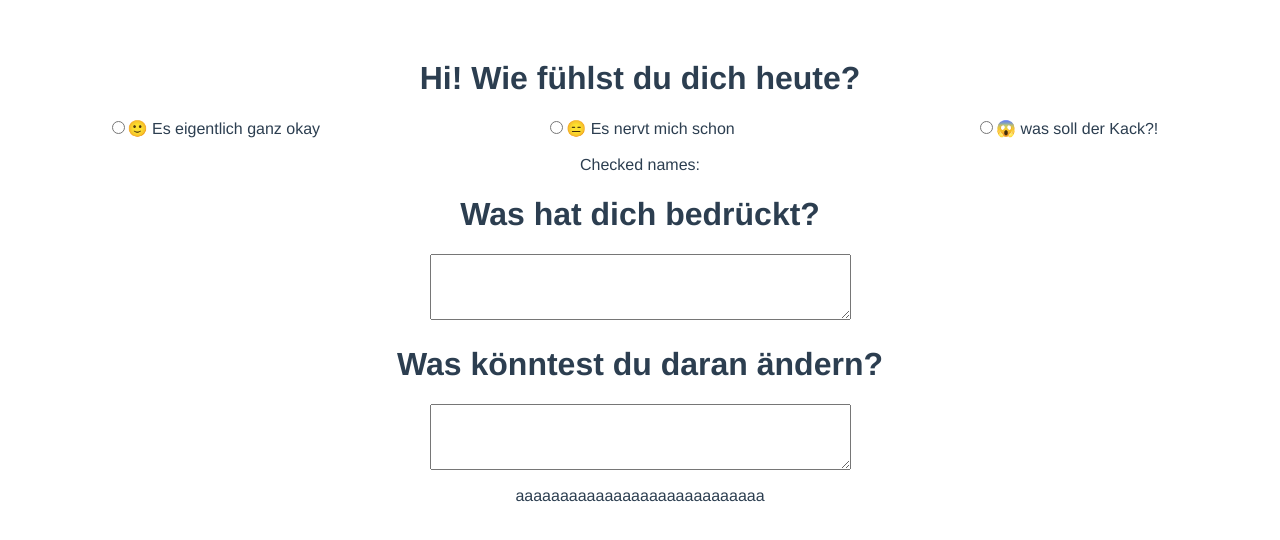
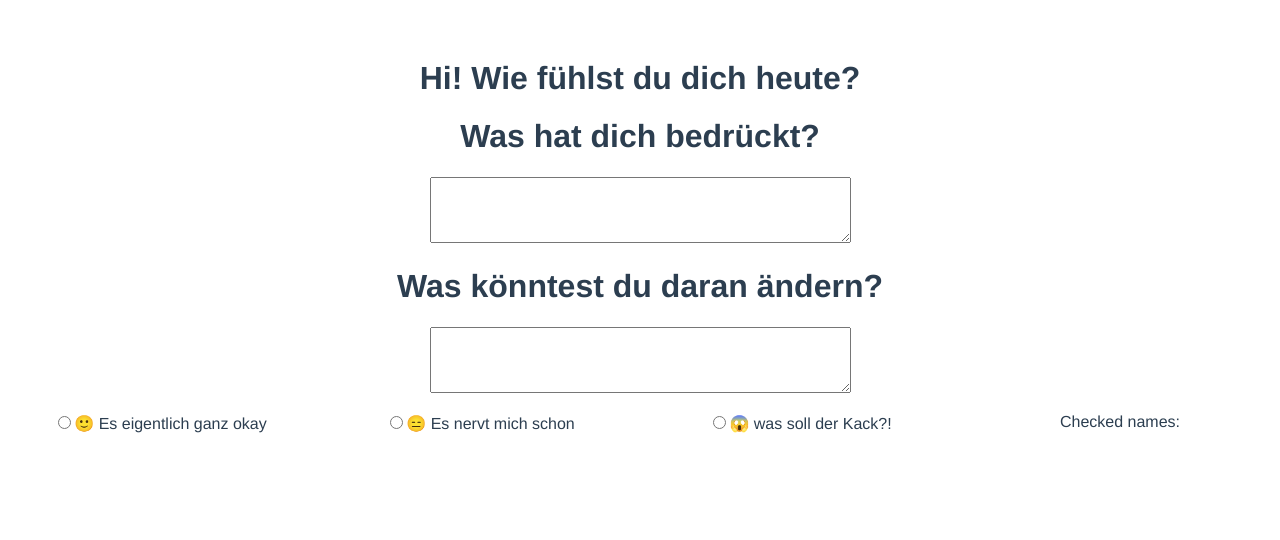
Before and after one commit to doVe829/desktopApp, a Vue app: page / in a window 1280 px wide. Shown: the top 540 px of the page. Built offline with nearby package versions, Linux system fonts and the light colour scheme.

Commit message:
added two textareas reformatting and linting

```diff
--- a/src/App.vue
+++ b/src/App.vue
@@ -1,48 +1,45 @@
 <template>
   <div id="app">
-
     <h1>Hi! Wie fühlst du dich heute?</h1>
-   <div class="container">
+    <texts v-model="what" :title="'Was hat dich bedrückt?'"></texts>
+    <p>
+      {{ what.txt }}
+    </p>
+    <texts v-model="how" :title="'Was könntest du daran ändern?'"></texts>
+    <p>
+      {{ how.txt }}
+    </p>
     <div class="basic-grid">
-        <div  v-for="(mood, index) in moods" :key="index">
+      <div v-for="(mood, index) in moods" :key="index">
         <input type="radio" :value="mood.value" v-model="checked" />
         <label :for="mood">{{ mood.text }}</label>
       </div>
-      </div>
-      <br />
       <span>Checked names: {{ checked }}</span>
     </div>
-    <text-what-worries-me
-    v-model="name"
-    :title="'Was hat dich bedrückt?'"/>
-    <text-what-worries-me
-    :title="'Was könntest du daran ändern?'"/>
-    aaaaaaaaaaaaaaaaaaaaaaaaaaaa
-    {{name}}
-
-
-
-
   </div>
 </template>
 
 <script>
-import TextWhatWorriesMe from './components/TextWhatWorriesMe.vue';
+import texts from "./components/texts.vue";
 
 export default {
-  name: 'App',
+  name: "App",
   components: {
-    TextWhatWorriesMe,
+    texts
   },
   data() {
     return {
-      checked:'',
-      text:'',
-      name:''
+      checked: "",
 
+      what: {
+        txt: ""
+      },
+      how: {
+        txt: ""
       }
+    };
   },
-  computed:{
+  computed: {
     moods() {
       let moodArr = [
         { text: "🙂 Es eigentlich ganz okay", value: 1 },
@@ -50,14 +47,13 @@ export default {
         { text: "😱  was soll der Kack?!", value: 3 }
       ];
       return moodArr;
-    },
+    }
     // selected(){
     //   let selected = '';
     //   return selected;
     // }
-
   }
-}
+};
 </script>
 
 <style>
@@ -70,8 +66,8 @@ export default {
   margin-top: 60px;
 }
 
-.basic-grid{
-  display:grid;
+.basic-grid {
+  display: grid;
   gap: 1rem;
 
   grid-template-columns: repeat(auto-fit, minmax(240px, 1fr));
--- a/src/components/TextWhatWorriesMe.vue
+++ /dev/null
@@ -1,29 +0,0 @@
-<template>
-  <div>
-    <div class="container">
-      <h1>{{title}}</h1>
-
-      <textarea  rows="4" cols="50" v-model="text"> </textarea>
-
-      <pre class="mt-3 mb-0">{{ text }}</pre>
-    </div>
-  </div>
-</template>
-<script>
-export default {
-  name: "TextWhatWorriesMe",
-  props:{
-      title:{
-          type: String,
-          required:true,
-      }
-  },
-  data() {
-    return {
-      text: ""
-    };
-  },
-  computed:{
-  }
-};
-</script>
--- /dev/null
+++ b/src/components/texts.vue
@@ -0,0 +1,27 @@
+<template>
+  <div class="date-picker">
+    <h1>{{ title }}</h1>
+    <textarea
+      rows="4"
+      cols="50"
+      ref="text"
+      :value="value.txt"
+      @input="updateDate()"
+    />
+  </div>
+</template>
+
+<script>
+export default {
+  name: "texts",
+  props: ["value", "title"],
+
+  methods: {
+    updateDate() {
+      this.$emit("input", {
+        txt: this.$refs.text.value
+      });
+    }
+  }
+};
+</script>
```
Lines whose indentation alone changed are shown as unchanged.
